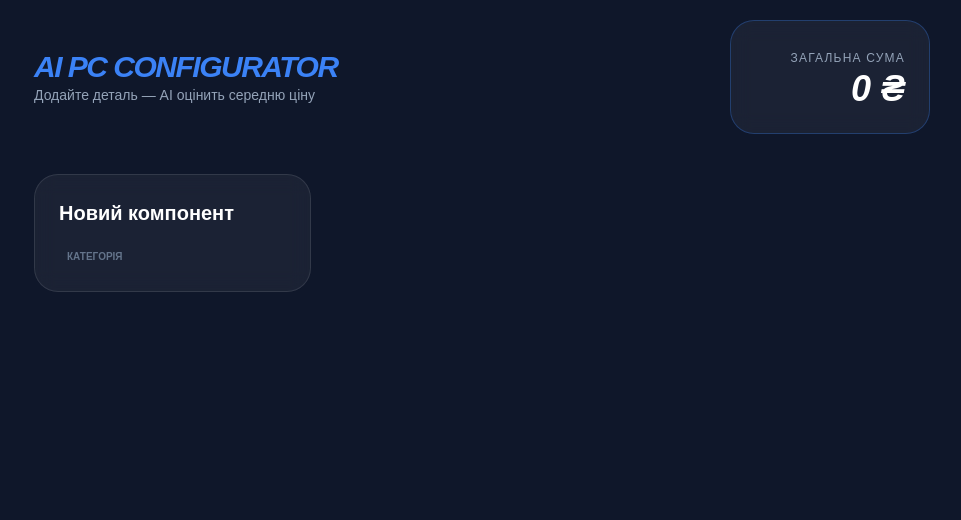
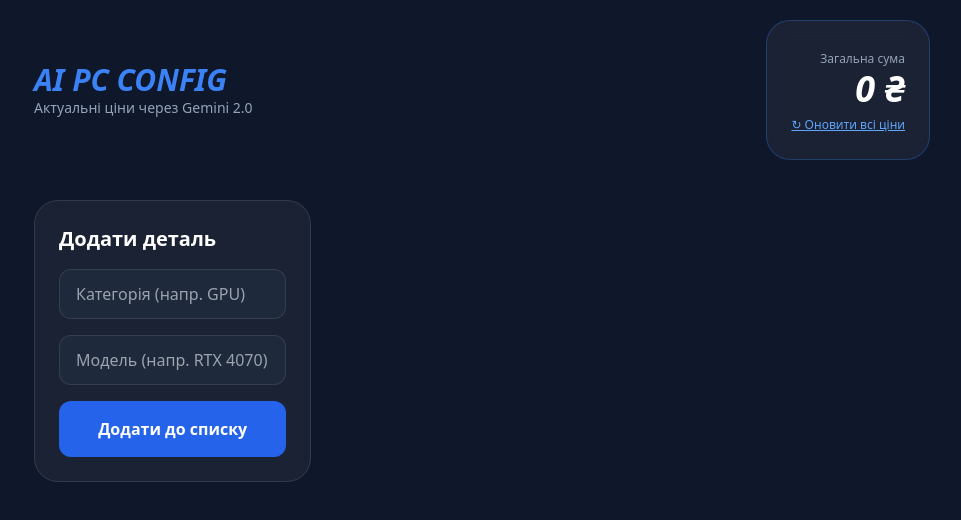
Before and after one commit to Lesiv-Aleksandr/ai-pc-configurator, a website: page index.html in a window 1280 px wide. Shown: the whole page, without its empty margins (158-1119 px from the left). Drawn offline with nearby package versions, Linux system fonts and the light colour scheme.

Commit message:
Refactor index.html structure and content

```diff
--- a/index.html
+++ b/index.html
@@ -4,65 +4,50 @@
     <meta charset="UTF-8">
     <meta name="viewport" content="width=device-width, initial-scale=1.0">
     <title>AI PC Configurator</title>
-
     <script src="https://cdn.tailwindcss.com"></script>
-
     <style>
-        .glass {
-            background: rgba(255, 255, 255, 0.05);
-            backdrop-filter: blur(10px);
-        }
-        body {
-            background: #0f172a;
-            color: white;
-            min-height: 100vh;
-            font-family: sans-serif;
-        }
-        .animate-fade-in {
-            animation: fadeIn 0.3s ease-out;
-        }
-        @keyframes fadeIn {
-            from { opacity: 0; transform: translateY(10px); }
-            to { opacity: 1; transform: translateY(0); }
-        }
+        .glass { background: rgba(255, 255, 255, 0.05); backdrop-filter: blur(10px); }
+        body { background: #0f172a; color: white; min-height: 100vh; }
     </style>
 </head>
-
 <body class="p-5">
     <div class="max-w-4xl mx-auto">
-
         <header class="flex justify-between items-center mb-10">
             <div>
-                <h1 class="text-3xl font-bold italic tracking-tighter text-blue-500">
-                    AI PC CONFIGURATOR
-                </h1>
-                <p class="text-slate-400 text-sm">
-                    Додайте деталь — AI оцінить середню ціну
-                </p>
+                <h1 class="text-3xl font-bold text-blue-500 italic">AI PC CONFIG</h1>
+                <p class="text-slate-400 text-sm">Актуальні ціни через Gemini 2.0</p>
             </div>
-
-            <div class="glass p-6 rounded-3xl border border-blue-500/30 text-right min-w-[200px]">
-                <span class="text-xs text-slate-400 uppercase tracking-widest">
-                    Загальна сума
-                </span>
-                <div id="grand-total" class="text-4xl font-black italic">
-                    0 ₴
-                </div>
+            <div class="glass p-6 rounded-3xl border border-blue-500/30 text-right">
+                <span class="text-xs text-slate-400">Загальна сума</span>
+                <div id="grand-total" class="text-4xl font-black italic text-white">0 ₴</div>
+                <button onclick="refreshAllPrices()" class="text-xs text-blue-400 hover:text-blue-300 mt-2 underline">↻ Оновити всі ціни</button>
             </div>
         </header>
 
         <div class="grid grid-cols-1 md:grid-cols-3 gap-8">
+            <div class="glass p-6 rounded-3xl border border-white/10 h-fit">
+                <h2 class="text-xl font-bold mb-4">Додати деталь</h2>
+                <div class="space-y-4">
+                    <input list="prev-types" id="comp-type" class="w-full bg-slate-800 border border-white/10 rounded-xl px-4 py-3 outline-none focus:border-blue-500" placeholder="Категорія (напр. GPU)">
+                    <datalist id="prev-types">
+                        <option value="Процесор">
+                        <option value="Відеокарта">
+                        <option value="Материнська плата">
+                    </datalist>
 
-            <!-- Ліва панель -->
-            <div class="glass p-6 rounded-3xl border border-white/10 h-fit">
-                <h2 class="text-xl font-bold mb-4">Новий компонент</h2>
+                    <input list="prev-models" id="comp-model" class="w-full bg-slate-800 border border-white/10 rounded-xl px-4 py-3 outline-none focus:border-blue-500" placeholder="Модель (напр. RTX 4070)">
+                    <datalist id="prev-models"></datalist>
 
-                <form id="component-form" class="space-y-4">
-                    <div>
-                        <label class="text-[10px] uppercase text-slate-500 font-bold ml-2">
-                            Категорія
-                        </label>
-                        <input
-                            list="categories"
-                            id="comp-type"
-                            required
+                    <button onclick="handleFormSubmit()" class="w-full bg-blue-600 hover:bg-blue-500 text-white font-bold py-4 rounded-xl transition active:scale-95">
+                        Додати до списку
+                    </button>
+                </div>
+            </div>
+
+            <div class="md:col-span-2 space-y-4" id="components-container">
+                </div>
+        </div>
+    </div>
+    <script src="script.js"></script>
+</body>
+</html>
```
